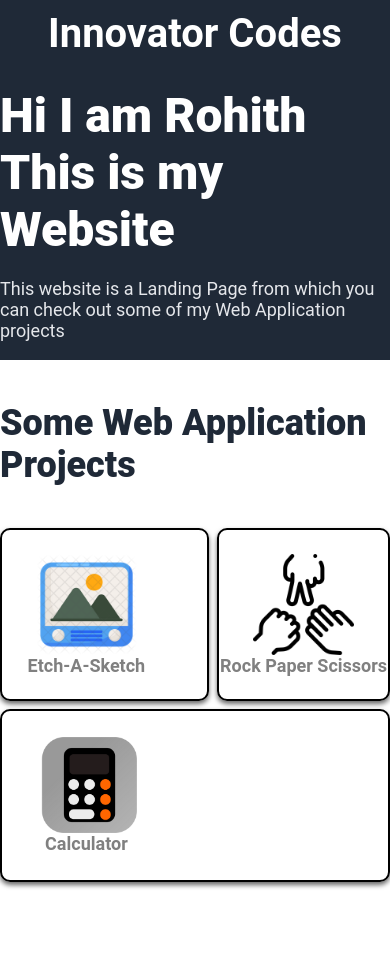
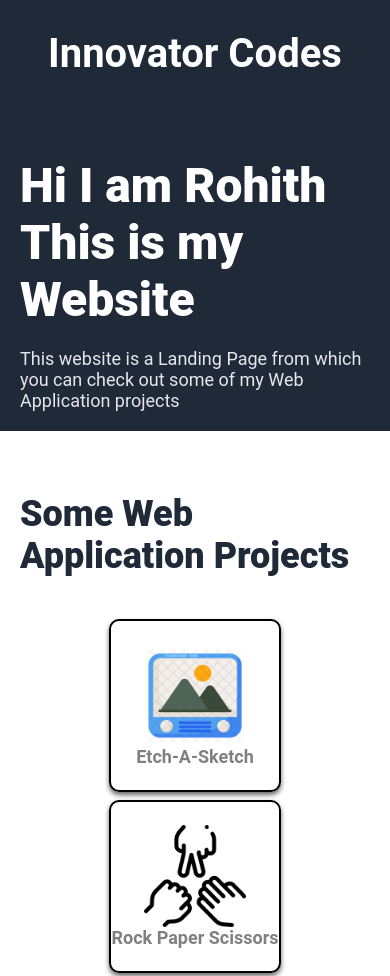
Before and after one commit to InnovatorCodes/resume-website, a plain HTML site: page index.html in a window 390 px wide. Shown: the top 976 px of the page. Before the commit the page ends 924 px from the top, so only its background shows below. Drawn offline with Linux system fonts and the light colour scheme.

Commit message:
Fixed issue of website breaking in mobile viewport
Set padding values and justify-content set to center to align items well in mobile device

```diff
--- a/style.css
+++ b/style.css
@@ -11,6 +11,7 @@
 h1{
     font-size: 40px;
     margin: 10px 0;
+    margin-bottom: 40px;
 }
 
 .container{
@@ -77,8 +78,8 @@ a{
 .header, .first.subdiv{
     background-color: #1F2937;
     color: white;
+    padding: 20px;
 }
-
 
 
 .header, .footer{
@@ -118,6 +119,7 @@ a{
     align-items: center;
     gap:5vh;
     padding-bottom: 5vh;
+    padding: 20px;
 }
 
 .subdiv #title{
@@ -129,11 +131,12 @@ a{
     display: flex;
     gap: 2vw;
     flex-wrap: wrap;
+    justify-content: center;
 }
 .card{
     display: flex;
     flex-direction: column;
-    flex: auto;
+    flex: 0;
     width: min-content;
     flex-wrap: wrap;
     gap: 10px;
```
